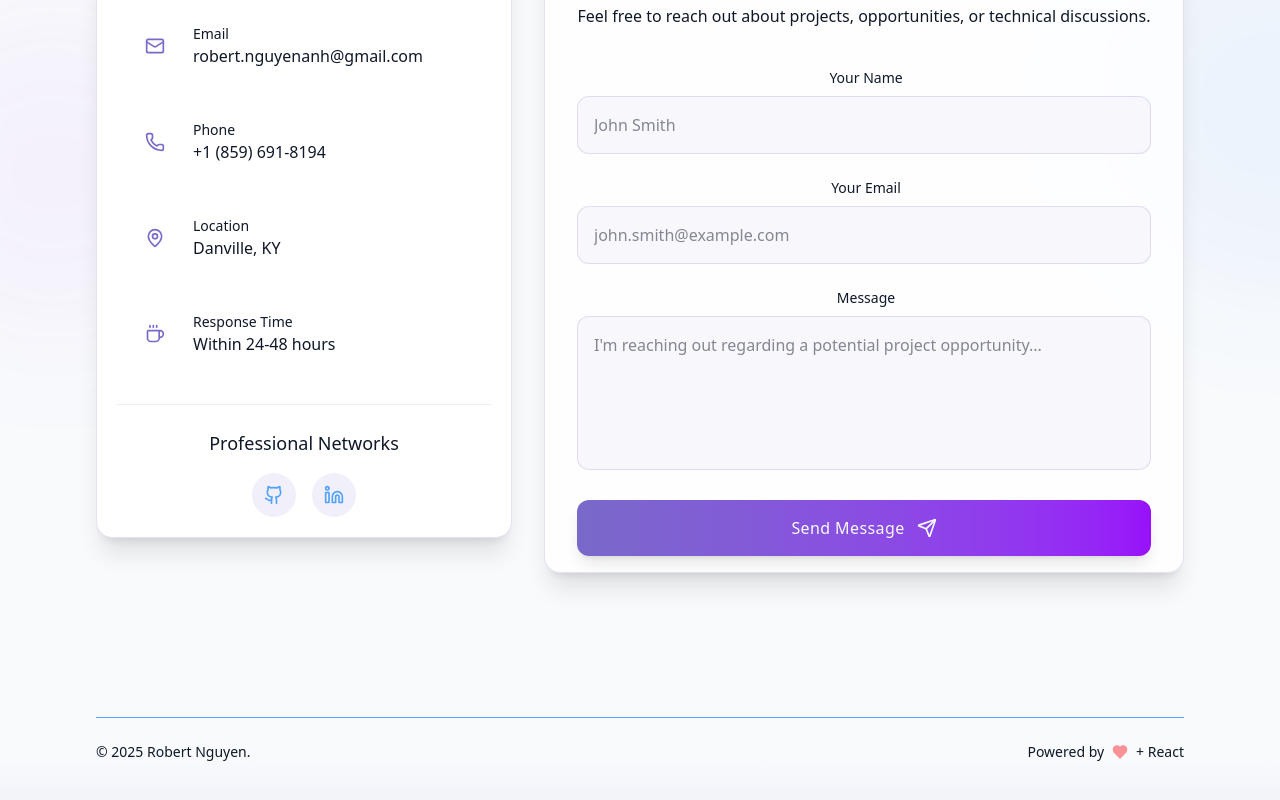
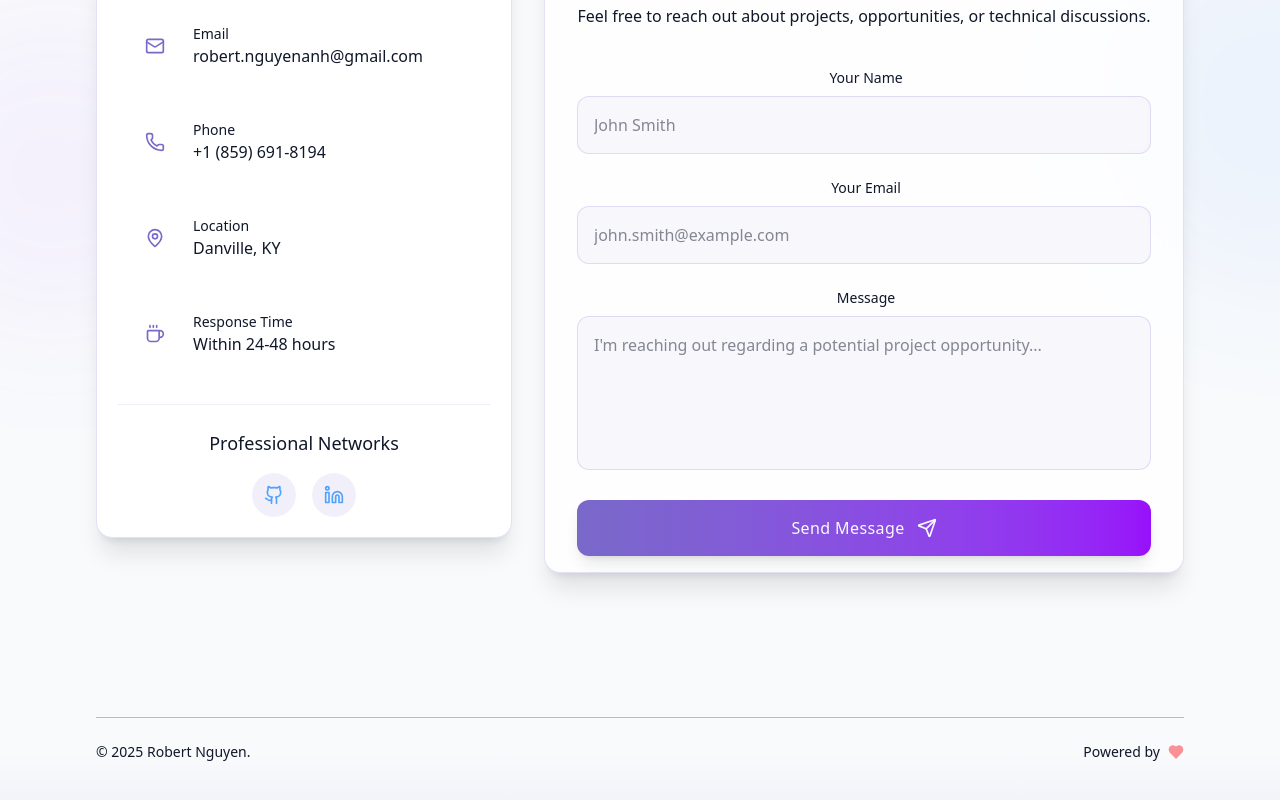
Before and after one commit to robert-nguyenn/personal-site, a React (Vite) app: page / in a window 1280 px wide. Shown: the part 6615-7415 px from the top of the page. Built offline with nearby package versions, Linux system fonts and the light colour scheme.

Commit message:
style: Update border color in Footer component and remove unused text

```diff
--- a/src/components/Footer.jsx
+++ b/src/components/Footer.jsx
@@ -38,7 +38,7 @@
       <div className="container mx-auto max-w-6xl relative z-10">
 
         {/* Bottom section with copyright */}
-        <div className="border-t border-blue-400 pt-6 flex flex-col md:flex-row justify-between items-center">
+        <div className="border-t border-blue-300 pt-6 flex flex-col md:flex-row justify-between items-center">
           <p className="text-sm text-muted-foreground">
             © {currentYear} Robert Nguyen.
           </p>
@@ -46,7 +46,6 @@
           <p className="flex items-center text-sm gap-2 mt-2 md:mt-0 text-muted-foreground">
             <span>Powered by</span>
             <Heart className="h-4 w-4 text-red-500 inline-block animate-pulse" fill="currentColor" />
-            <span>+ React</span>
           </p>
         </div>
       </div>
```
